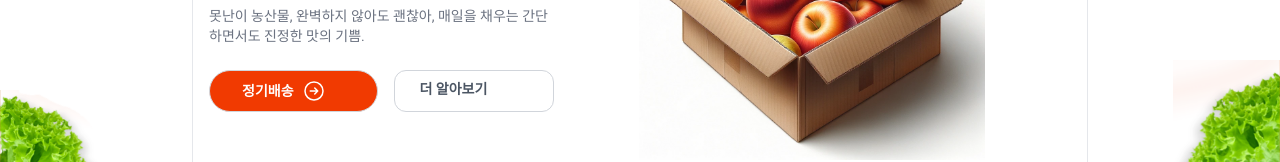
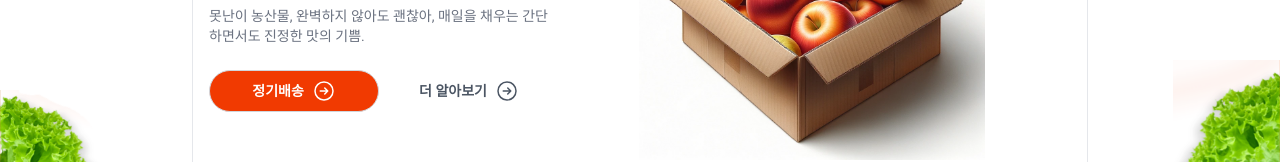
Before and after one commit to hanaisreal/FreshFoodMarket, a Next.js app: page / in a window 1280 px wide. Shown: the part 259-421 px from the top of the page. Built offline with nearby package versions, Linux system fonts and the light colour scheme; no server answers.

Commit message:
Style: homepage

```diff
--- a/src/components/layout/Header.js
+++ b/src/components/layout/Header.js
@@ -5,8 +5,6 @@ import {signOut, useSession} from "next-auth/react";
 export default function Header() {
   const session = useSession();
   const status = session?.status;
-  console.log(session);
-  console.log(session.user);
 
 
   return (
--- a/src/components/layout/Hero.js
+++ b/src/components/layout/Hero.js
@@ -17,12 +17,13 @@ export default function Hero() {
                 매일을 채우는 간단하면서도 진정한 맛의 기쁨.
                 </p>
                 <div className='flex gap-4 text-sm'>
-                <button className='bg-primary uppercase flex items-center gap-2 text-white px-8 py-2 rounded-full'>
+                <button className='bg-primary uppercase flex justify-center items-center gap-2 text-white px-8 py-2 rounded-full'>
                     정기배송
                     <Right />
                 </button>
-                <button className='flex gap-2 py-2 text-gray-600 font-semibold'>
+                <button className='flex items-center border-0 gap-2 py-2 text-gray-600 font-semibold'>
                     더 알아보기
+                    <Right />
                 </button>
                 </div>
         </div>
```
